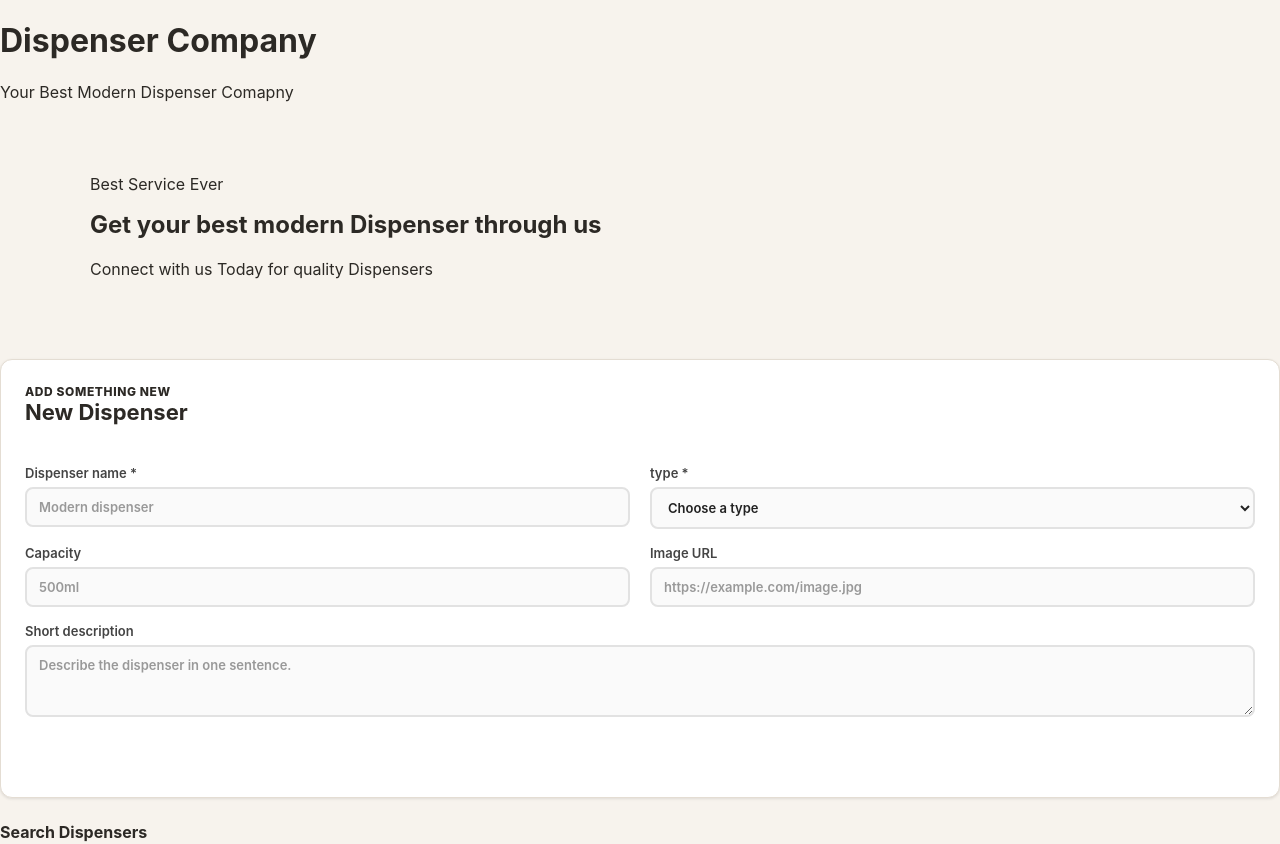
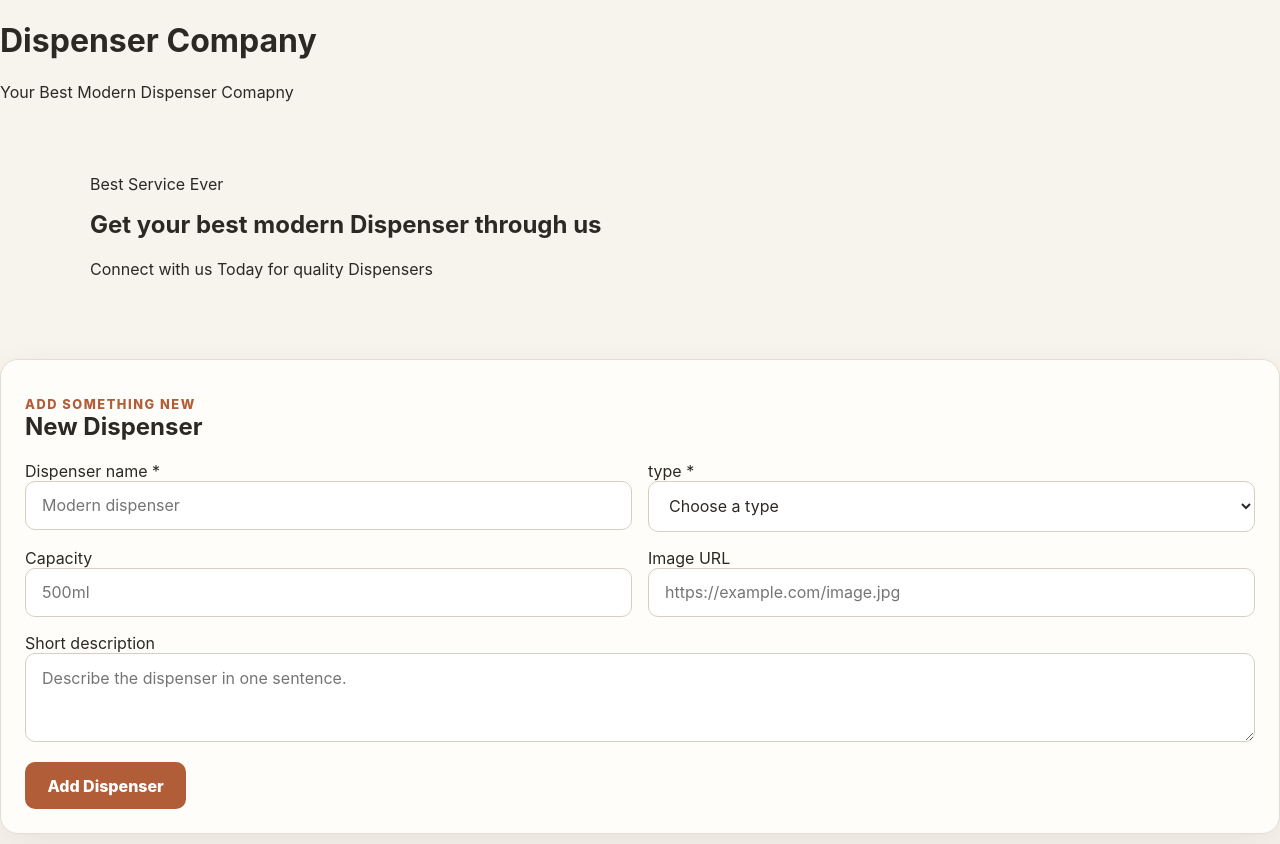
Before and after one commit to torshow/Electronic-App, a React (Vite) app: page / in a window 1280 px wide. Shown: the top 844 px of the page. Built offline with nearby package versions, Linux system fonts and the light colour scheme.

Commit message:
add css styling

```diff
--- a/src/App.css
+++ b/src/App.css
@@ -17,21 +17,24 @@
 .section-heading h2 {
   margin: 0 0 20px;
   font-size: 22px;
+  font-weight: 700;
+  color: #1f1f1f;
 }
 
 .dispenser-form {
   display: grid;
   grid-template-columns: 1fr 1fr;
-  gap: 16px 20px;
+  column-gap: 40x;
+  row-gap: 16px 20px;
 }
 
 .dispenser-form label {
   display: flex;
   flex-direction: column;
-  font-size: 13px;
+  font-size: 15px;
   font-weight: 600;
-  color: #444;
-  gap: 6px;
+  color: #1f1f1f;
+  gap: 10px;
 }
 
 .dispenser-form label.full-width {
@@ -42,40 +45,40 @@
 .dispenser-form select,
 .dispenser-form textarea {
   font: inherit;
-  padding: 10px 12px;
-  border: 2px solid #e2e2e2;
-  border-radius: 8px;
+  padding: 12px 14px;
+  border: none;
+  border-radius: 0;
   color: #222;
-  background: #fafafa;
+  background: transparent;
   transition: border-color 0.2s;
 }
 
 .dispenser-form input::placeholder,
 .dispenser-form textarea::placeholder {
-  color: #999;
+  color: #a8a8a8;
 }
 
 .dispenser-form input:focus,
 .dispenser-form select:focus,
 .dispenser-form textarea:focus {
   outline: none;
-  border-color: var(--accent);
-  background: #fff;
+  border-color: #d9534f;
 }
 
 .dispenser-form button {
+  align-self: flex-start;
   grid-column: 1 / -1;
   justify-self: start;
-  padding: 10px 24px;
+  padding: 14px 32px;
   border: none;
-  border-radius: 8px;
-  background: var(--accent);
+  border-radius: 10px;
+  background: #d9534f;
   color: #fff;
-  font-weight: 600;
+  font-weight: 700;
   cursor: pointer;
   transition: opacity 0.2s;
 }
 
 .dispenser-form button:hover {
-  opacity: 0.85;
+  opacity: 0.9;
 }
--- a/src/index.css
+++ b/src/index.css
@@ -129,7 +129,7 @@ textarea:focus {
   color: #6d665f;
 }
 
-.recipe-form {
+.dispenser-form {
   display: grid;
   grid-template-columns: repeat(2, minmax(0, 1fr));
   gap: 1rem;
@@ -139,7 +139,7 @@ textarea:focus {
   grid-column: 1 / -1;
 }
 
-.recipe-form button {
+.dispenser-form button {
   justify-self: start;
   border: 0;
   border-radius: 10px;
@@ -150,31 +150,31 @@ textarea:focus {
   cursor: pointer;
 }
 
-.recipe-form button:hover {
+.dispenser-form button:hover {
   background: #91482b;
 }
 
-.recipe-grid {
+.dispenser-grid {
   display: grid;
   grid-template-columns: repeat(3, minmax(0, 1fr));
   gap: 1.25rem;
 }
 
-.recipe-card {
+.dispenser-card {
   overflow: hidden;
   border-radius: 16px;
   background: white;
   box-shadow: 0 10px 30px rgba(72, 57, 42, 0.1);
 }
 
-.recipe-card img {
+.dispenser-card img {
   width: 100%;
   height: 210px;
   object-fit: cover;
   display: block;
 }
 
-.recipe-card-content {
+.dispenser-card-content {
   padding: 1.25rem;
 }
 
@@ -187,7 +187,7 @@ textarea:focus {
   font-weight: 700;
 }
 
-.recipe-card h3 {
+.dispenser-card h3 {
   margin: 0.8rem 0 0.5rem;
 }
 
```
Also changed, not shown: src/App.jsx (+8 -6 lines).
